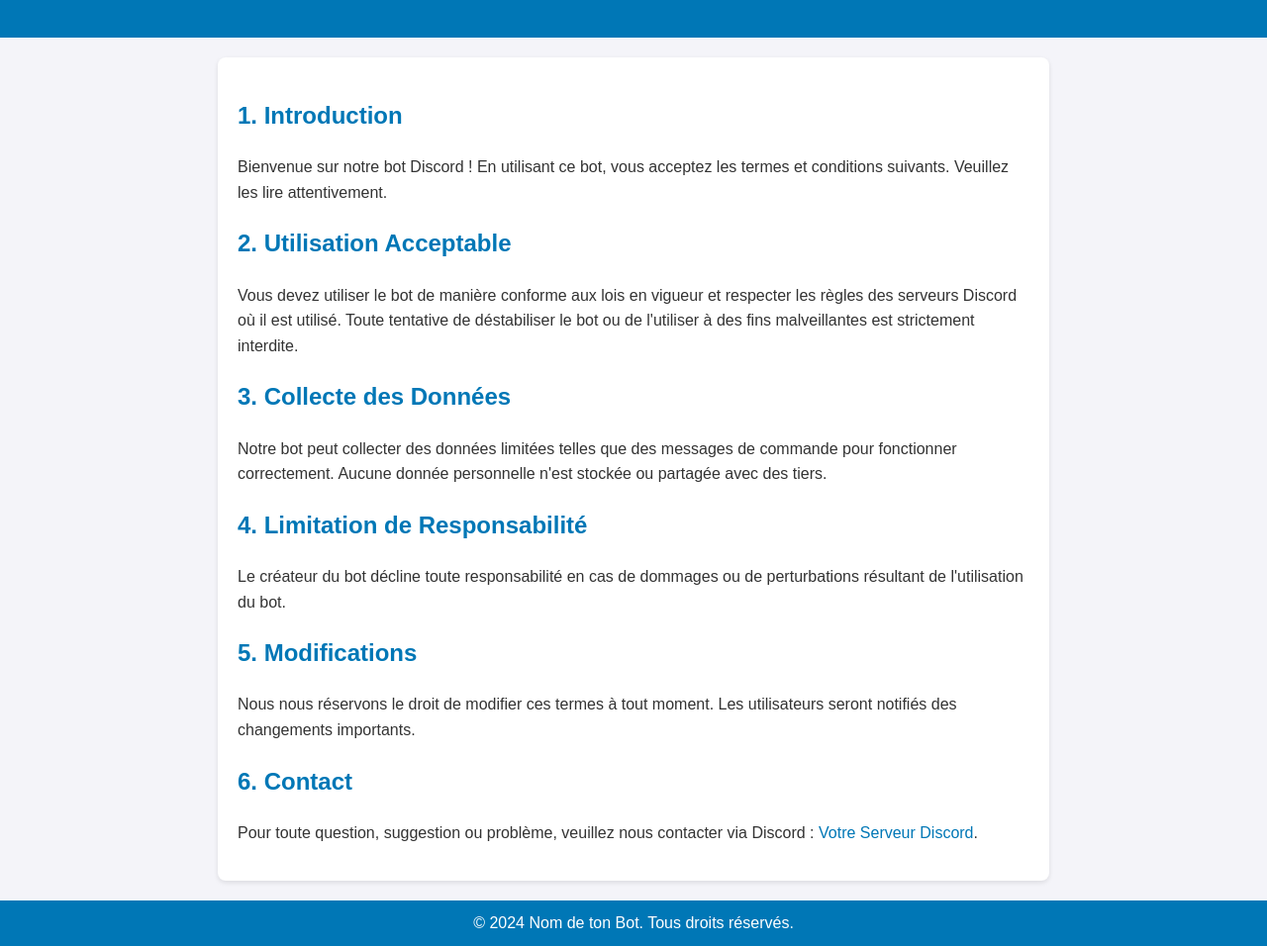
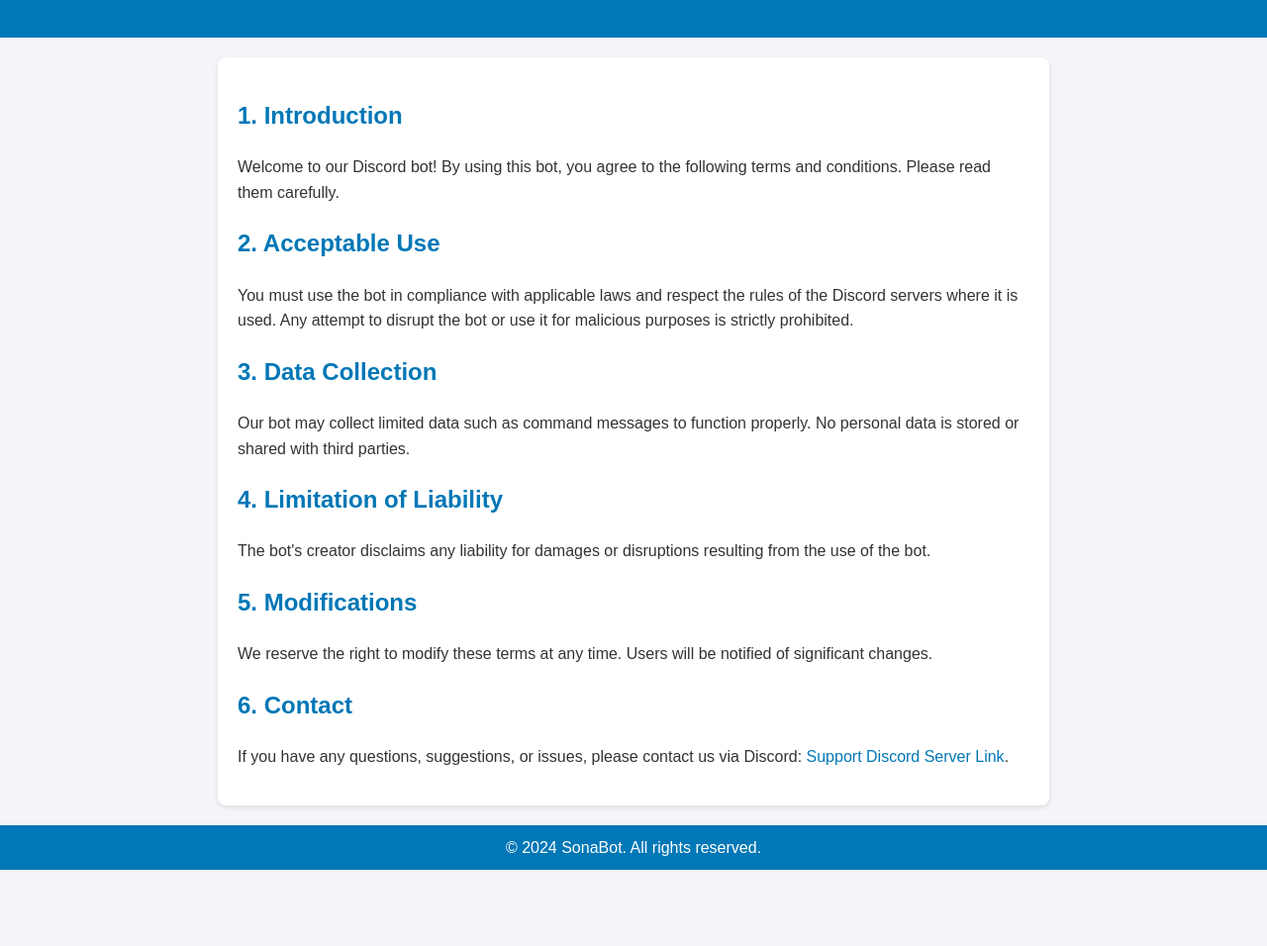
Before and after one commit to SharksRex/SonaBot-Terms, a plain HTML site: page index.html in a window 1280 px wide. Shown: the part 96-1052 px from the top of the page at 99% size. After the commit the page ends 975 px from the top, so only its background shows below. Drawn offline with Linux system fonts and the light colour scheme.

Commit message:
index.html

```diff
--- a/index.html
+++ b/index.html
@@ -1,9 +1,9 @@
 <!DOCTYPE html>
-<html lang="fr">
+<html lang="en">
 <head>
     <meta charset="UTF-8">
     <meta name="viewport" content="width=device-width, initial-scale=1.0">
-    <title>Termes d'Utilisation - Nom de ton Bot</title>
+    <title>Terms of Use - SonaBot by: Abyss Coders</title>
     <style>
         body {
             font-family: Arial, sans-serif;
@@ -48,29 +48,29 @@
 </head>
 <body>
     <header>
-        <h1>Termes d'Utilisation de <em>Nom de ton Bot</em></h1>
+        <h1>Terms of Use for <em>SonaBot by: Abyss Coders</em></h1>
     </header>
     <main>
         <h2>1. Introduction</h2>
-        <p>Bienvenue sur notre bot Discord ! En utilisant ce bot, vous acceptez les termes et conditions suivants. Veuillez les lire attentivement.</p>
+        <p>Welcome to our Discord bot! By using this bot, you agree to the following terms and conditions. Please read them carefully.</p>
 
-        <h2>2. Utilisation Acceptable</h2>
-        <p>Vous devez utiliser le bot de manière conforme aux lois en vigueur et respecter les règles des serveurs Discord où il est utilisé. Toute tentative de déstabiliser le bot ou de l'utiliser à des fins malveillantes est strictement interdite.</p>
+        <h2>2. Acceptable Use</h2>
+        <p>You must use the bot in compliance with applicable laws and respect the rules of the Discord servers where it is used. Any attempt to disrupt the bot or use it for malicious purposes is strictly prohibited.</p>
 
-        <h2>3. Collecte des Données</h2>
-        <p>Notre bot peut collecter des données limitées telles que des messages de commande pour fonctionner correctement. Aucune donnée personnelle n'est stockée ou partagée avec des tiers.</p>
+        <h2>3. Data Collection</h2>
+        <p>Our bot may collect limited data such as command messages to function properly. No personal data is stored or shared with third parties.</p>
 
-        <h2>4. Limitation de Responsabilité</h2>
-        <p>Le créateur du bot décline toute responsabilité en cas de dommages ou de perturbations résultant de l'utilisation du bot.</p>
+        <h2>4. Limitation of Liability</h2>
+        <p>The bot's creator disclaims any liability for damages or disruptions resulting from the use of the bot.</p>
 
         <h2>5. Modifications</h2>
-        <p>Nous nous réservons le droit de modifier ces termes à tout moment. Les utilisateurs seront notifiés des changements importants.</p>
+        <p>We reserve the right to modify these terms at any time. Users will be notified of significant changes.</p>
 
         <h2>6. Contact</h2>
-        <p>Pour toute question, suggestion ou problème, veuillez nous contacter via Discord : <a href="https://discord.gg/votre-lien" target="_blank">Votre Serveur Discord</a>.</p>
+        <p>If you have any questions, suggestions, or issues, please contact us via Discord: <a href="https://discord.gg/jWqRfPeN" target="_blank">Support Discord Server Link</a>.</p>
     </main>
     <footer>
-        &copy; 2024 Nom de ton Bot. Tous droits réservés.
+        &copy; 2024 SonaBot. All rights reserved.
     </footer>
 </body>
 </html>
```
